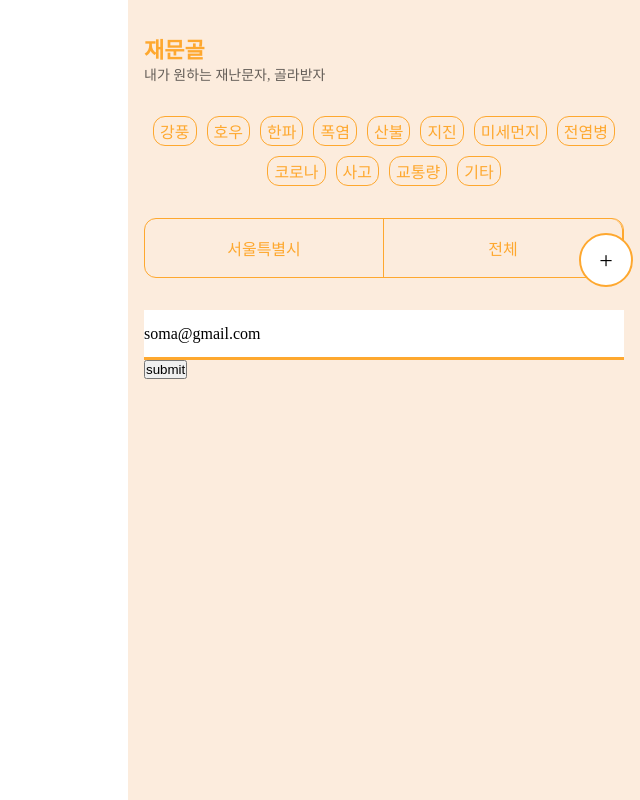
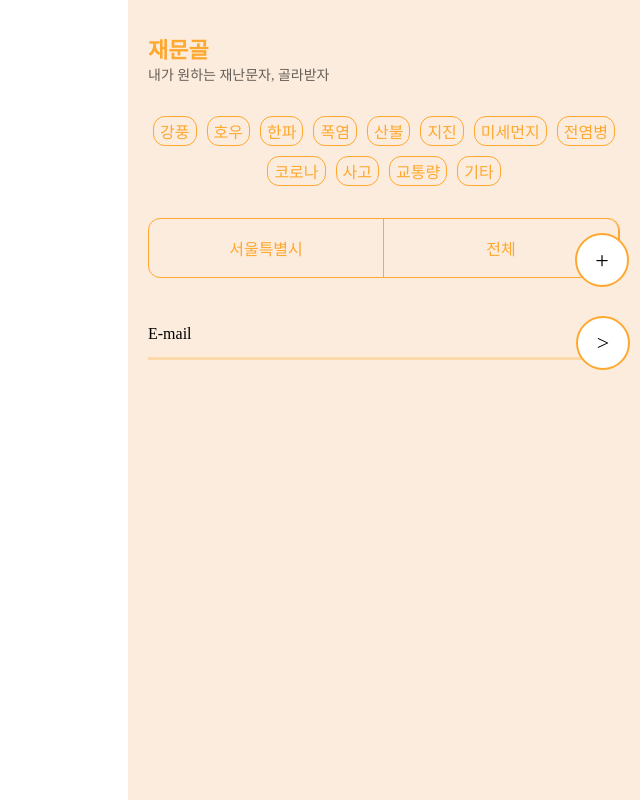
Before and after one commit to famousCucumber/Frontend, a React (Create React App) app: page / in a window 1280 px wide. Shown: the whole page, without its empty margins (640-1280 px from the left). Built offline with nearby package versions, Linux system fonts and the light colour scheme.

Commit message:
feat: styling email input

```diff
--- a/src/components/home/Email.tsx
+++ b/src/components/home/Email.tsx
@@ -17,16 +17,16 @@ const Email = ({ email, setEmail, onSubmit }: EmailProps) => {
             <EmailInput
                 required
                 id="email"
-                type="email"
+                type="text"
                 onChange={onChange}
                 value={email}
             />
-            <EmailLabel htmlFor="email">soma@gmail.com</EmailLabel>
+            <EmailLabel htmlFor="email">E-mail</EmailLabel>
             <EmailOverSpan></EmailOverSpan>
             <EmailSpan></EmailSpan>
-            <button type="submit" onClick={onSubmit}>
-                submit
-            </button>
+            <SubmitButton type="submit" onClick={onSubmit}>
+                {">"}
+            </SubmitButton>
         </EmailDiv>
     );
 };
@@ -43,7 +43,6 @@ const EmailInput = styled.input`
     all: unset;
     width: 100%;
     height: 100%;
-    background-color: white;
 `;
 
 const EmailLabel = styled.label`
@@ -51,8 +50,12 @@ const EmailLabel = styled.label`
     top: 30%;
     left: 0;
 
-    ${EmailInput}:valid ~ & {
-        top: 0;
+    transition: transform 0.3s;
+    transform-origin: left;
+
+    ${EmailInput}:valid ~ &,
+    ${EmailInput}:focus ~ & {
+        transform: translateY(-100%) scale(0.8);
     }
 `;
 
@@ -78,7 +81,31 @@ const EmailOverSpan = styled.span`
     height: 3px;
     background-color: ${({ theme }) => theme.colors.c500};
 
-    transform: translateX(0);
+    transform: scaleX(0);
     transform-origin: left;
     transition: transform 0.3s;
+
+    ${EmailInput}:valid ~ &,
+    ${EmailInput}:focus ~ & {
+        transform: scaleX(1);
+    }
 `;
+
+const SubmitButton = styled.button`
+    all: unset;
+    position: absolute;
+    bottom: -10px;
+    right: -10px;
+
+    z-index: 4;
+    cursor: pointer;
+
+    width: 50px;
+    height: 50px;
+    background-color: white;
+    text-align: center;
+    font-size: 22px;
+
+    border-radius: 50%;
+    border: solid 2px ${({ theme }) => theme.colors.c500};
+`;
--- a/src/components/home/Select.tsx
+++ b/src/components/home/Select.tsx
@@ -172,7 +172,7 @@ const SelectedCity = styled.div<{ isCity: boolean }>`
 `;
 
 const CandidateCity = styled.div`
-    z-index: 2;
+    z-index: 9;
     position: absolute;
     top: 110%;
     left: 0;
--- a/src/pages/home/HomeContainer.tsx
+++ b/src/pages/home/HomeContainer.tsx
@@ -16,9 +16,14 @@ const HomeContainer = () => {
     const [email, setEmail] = useState<string>("");
 
     const onSubmit = (e: React.FormEvent) => {
+        const validateEmail = (testEmail: string) => {
+            const re = /^[^\s@]+@[^\s@]+$/;
+            return re.test(String(testEmail).toLowerCase());
+        };
+
         e.preventDefault();
-        if (email === "") {
-            alert("이메일을 작성해주세요 !");
+        if (!validateEmail(email)) {
+            alert("이메일을 올바르게 작성해주세요 !");
             return;
         }
 
--- a/src/pages/home/HomePresenter.tsx
+++ b/src/pages/home/HomePresenter.tsx
@@ -135,7 +135,7 @@ const StyledMain = styled.main`
 const StyledMenu = styled.div`
     width: 40vw;
     height: 100vh;
-    padding: 32px 16px;
+    padding: 32px 20px;
     background-color: ${({ theme }) => theme.colors.c100};
     /* background-color: white; */
 
```
